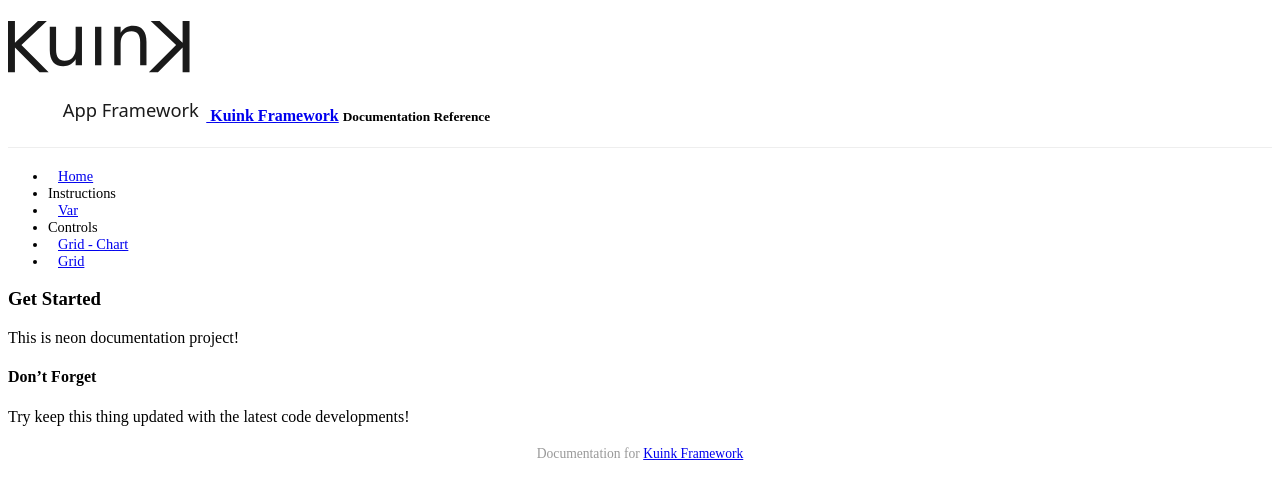
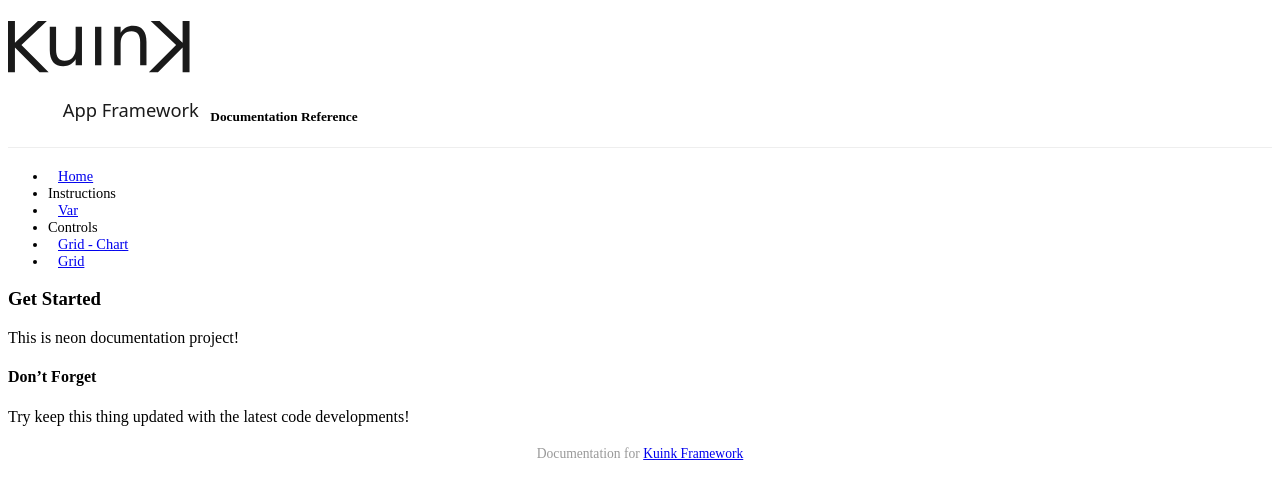
Before and after one commit to kuink/kuink-docs, a Jekyll site: the page built from index.md, in a window 1280 px wide. Shown: the top 499 px of the page. Built offline with Jekyll 4.4.1, drawn with Linux system fonts in a browser that asks for light colours; Markdown is read by kramdown in place of the engine named in the settings; a style sheet for code colours, icons or effects is not loaded.

Commit message:
logo added

```diff
--- a/_includes/header.html
+++ b/_includes/header.html
@@ -1,6 +1,5 @@
 <h4><a class=brand href="{{ site.baseurl }}/">
 
-<img src="{{ site.baseurl }}/images/kuink_simple.svg" style="height: 100px; width: auto;" />
-{{ site.title }}</a>
+<img src="{{ site.baseurl }}/images/kuink_simple.svg" style="height: 100px;" /></a>
     {% if site.subtitle %}<small>{{ site.subtitle }}</small>{% endif %}
 </h4>
```
